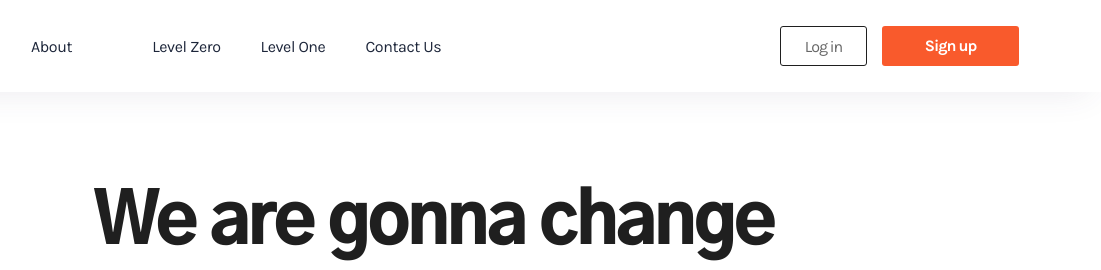
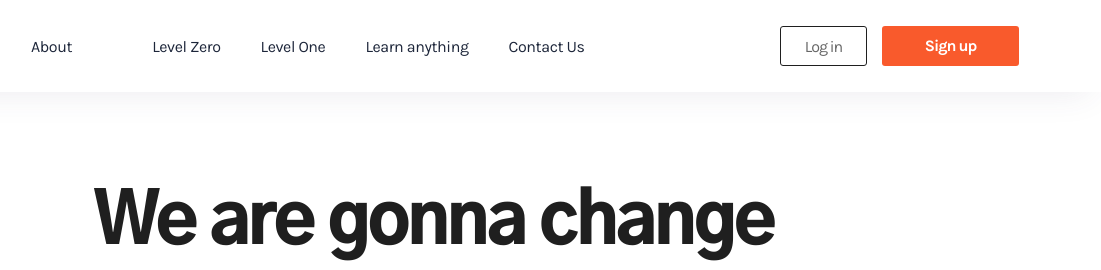
Before and after one commit to arunjos2000/UpCampus, a plain HTML site: page index.html in a window 1280 px wide. Shown: the top 270 px of the page, 179-1280 px from the left. Drawn offline with Linux system fonts and the light colour scheme.

Commit message:
Pushing 01

```diff
--- a/index.html
+++ b/index.html
@@ -82,6 +82,9 @@
                 </li>
                 <li class="nav-item">
                   <a href="#" class="nav-link-item">Level One</a>
+                </li>
+                <li class="nav-item">
+                  <a href="https://learn-anything.xyz/" class="nav-link-item">Learn anything</a>
                 </li>
                 <li class="nav-item">
                   <a href="#" class="nav-link-item">Contact Us</a>
```
